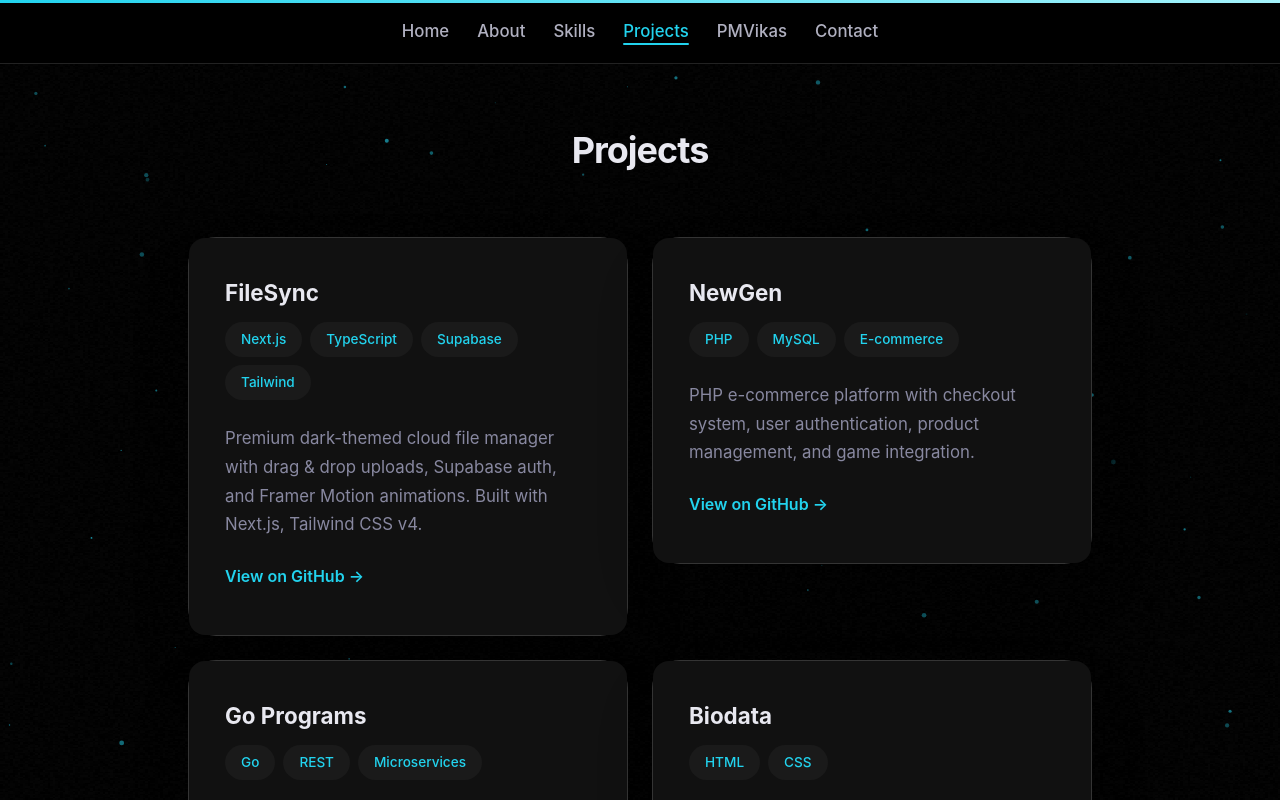
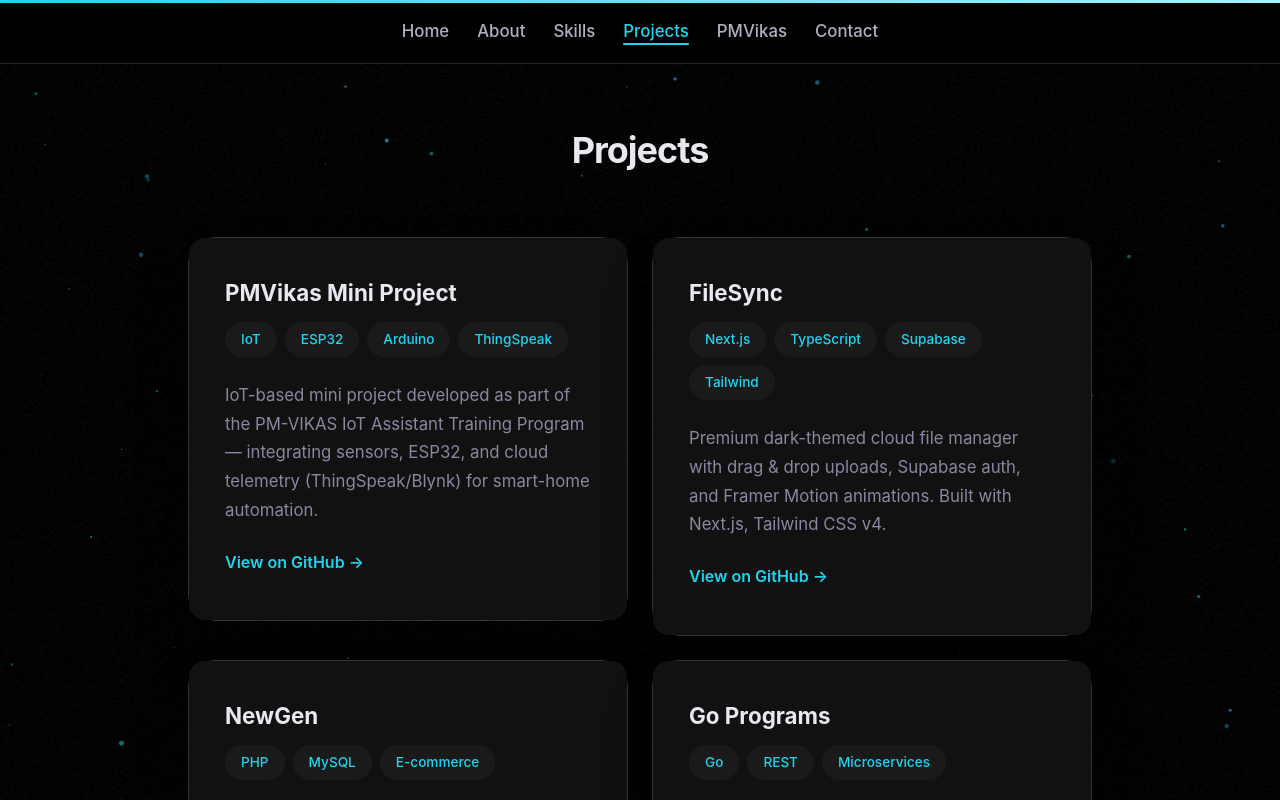
Before and after one commit to Phiraien/Portfolio, a React (Vite) app: page /Portfolio/projects in a window 1280 px wide. Shown: the top 800 px of the page. Built offline with nearby package versions, Linux system fonts and the light colour scheme.

Commit message:
feat: add miniproject_pmvikas to projects section

```diff
--- a/src/pages/Projects.jsx
+++ b/src/pages/Projects.jsx
@@ -4,6 +4,12 @@
 import '../components/BorderGlow.css';
 
 const projects = [
+  {
+    title: 'PMVikas Mini Project',
+    desc: 'IoT-based mini project developed as part of the PM-VIKAS IoT Assistant Training Program — integrating sensors, ESP32, and cloud telemetry (ThingSpeak/Blynk) for smart-home automation.',
+    tags: ['IoT', 'ESP32', 'Arduino', 'ThingSpeak'],
+    url: 'https://github.com/Phiraien/miniproject_pmvikas',
+  },
   {
     title: 'FileSync',
     desc: 'Premium dark-themed cloud file manager with drag & drop uploads, Supabase auth, and Framer Motion animations. Built with Next.js, Tailwind CSS v4.',
```
